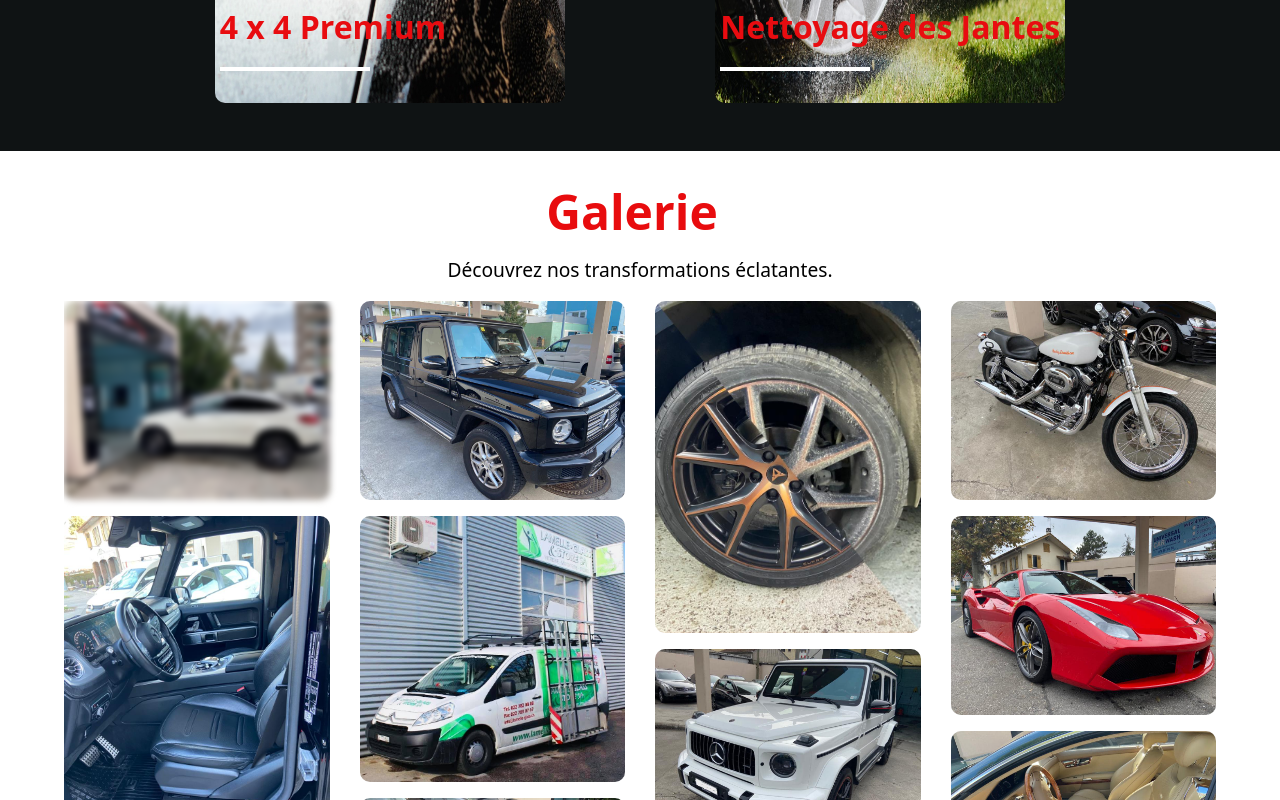
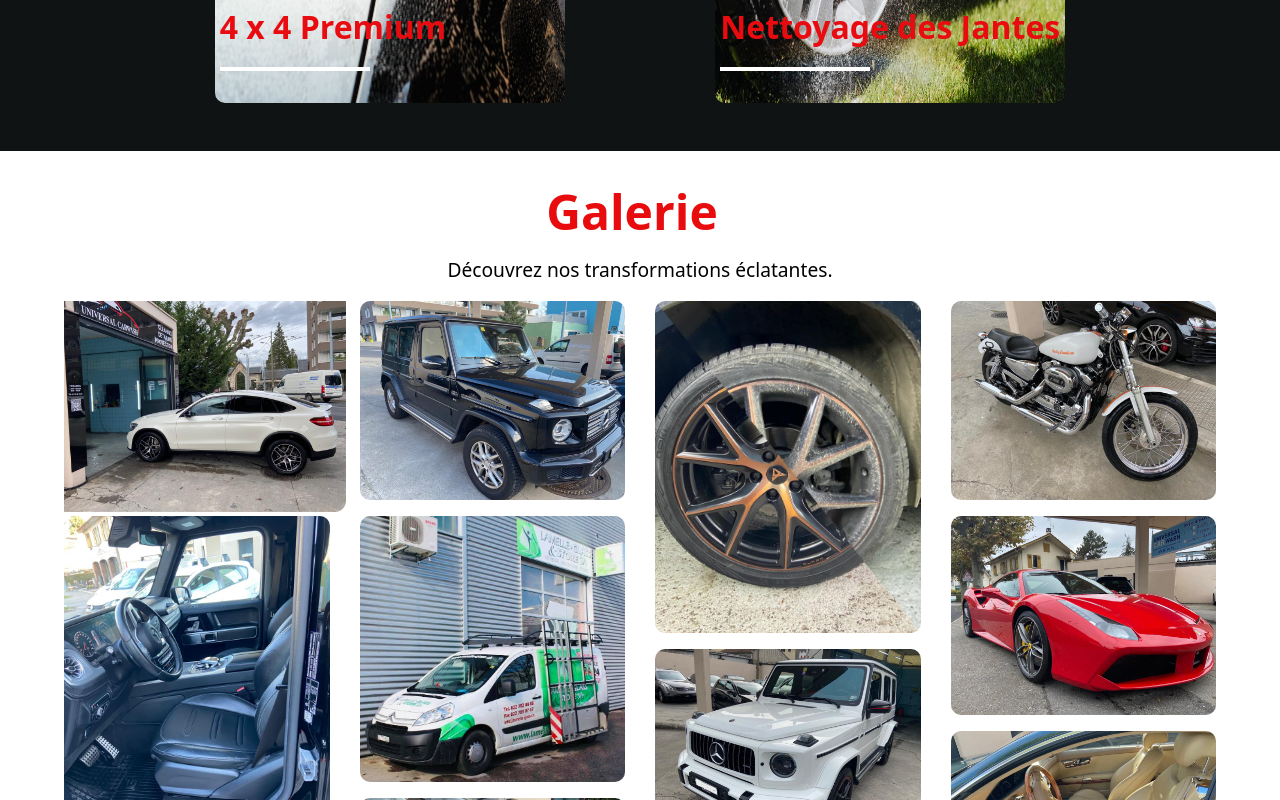
Before and after one commit to Tri-Unityy/universal-carwash, a React (Vite) app: page / in a window 1280 px wide. In both pictures the pointer is over the picture 196 px from the left and 3461 px from the top of the page. Shown: the part 3061-3861 px from the top of the page. Built offline with nearby package versions, Linux system fonts and the light colour scheme; a web font is replaced by a local one.

Commit message:
package, gallery zoom

```diff
--- a/src/assets/style/css/masonry.css
+++ b/src/assets/style/css/masonry.css
@@ -26,7 +26,7 @@
 }
 
 .masonry:hover{
-    -webkit-filter: blur(3px);
-	filter: blur(3px);
-    /* transform: scale(1.25); */
+    /* -webkit-filter: blur(3px);
+	filter: blur(3px); */
+    transform: scale(1.12);
 }
--- a/src/constants/packageFrench.jsx
+++ b/src/constants/packageFrench.jsx
@@ -59,7 +59,7 @@ const packagesF = [
 
       packageType: "Nettoyage des Jantes",
 
-      packagePrice: "À partir de 50 CHF",
+      packagePrice: "50 CHF par jante",
 
       packageDuration: "",
 
```
